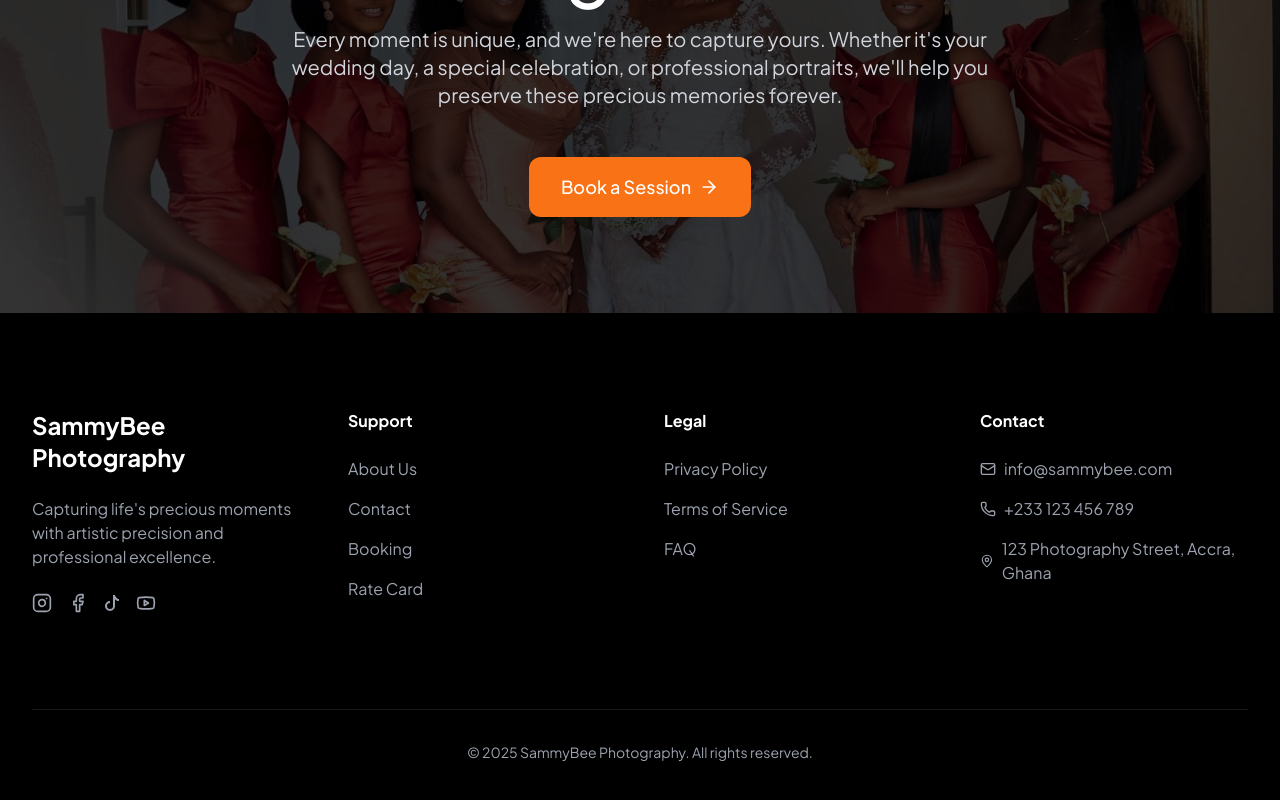
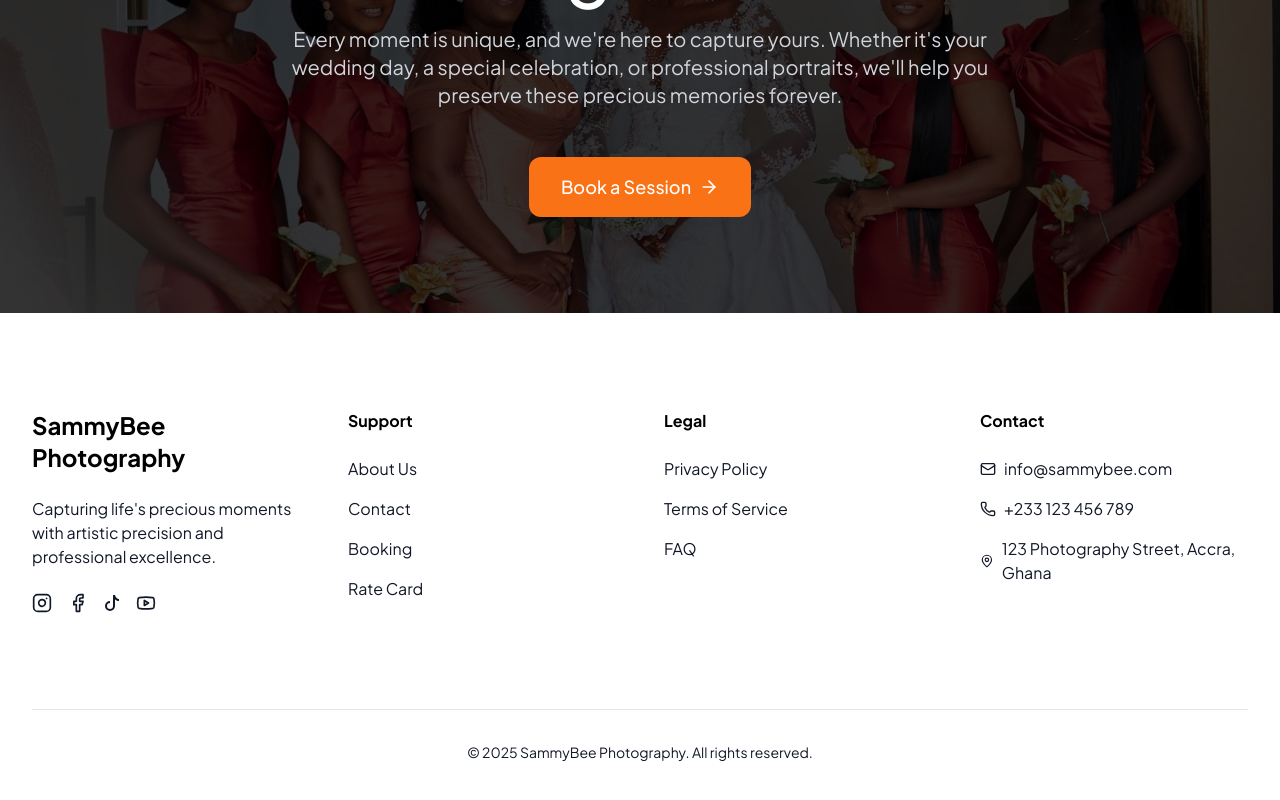
Before and after one commit to nanayawdev/sammybeephotography, a Next.js app: page / in a window 1280 px wide. Shown: the part 5177-5977 px from the top of the page. Built offline with nearby package versions, Linux system fonts and the light colour scheme.

Commit message:
Add dark mode support to Footer component

```diff
--- a/src/components/footer.tsx
+++ b/src/components/footer.tsx
@@ -45,13 +45,13 @@ const FOOTER_LINKS: Record<string, FooterLink[]> = {
 
 export default function Footer() {
   return (
-    <footer className="bg-black text-white">
+    <footer className="bg-white dark:bg-black text-black dark:text-white">
       <div className="max-w-7xl mx-auto px-8 py-24">
         <div className="grid grid-cols-1 md:grid-cols-4 gap-12">
           {/* Brand Column */}
           <div className="space-y-6">
-            <h2 className="text-2xl font-bold">SammyBee Photography</h2>
-            <p className="text-gray-400 max-w-sm">
+            <h2 className="text-2xl font-bold text-black dark:text-white">SammyBee Photography</h2>
+            <p className="text-gray-900 dark:text-white max-w-sm">
               Capturing life&apos;s precious moments with artistic precision and professional excellence.
             </p>
             <div className="flex items-center gap-4">
@@ -59,7 +59,7 @@ export default function Footer() {
                 href="https://instagram.com"
                 target="_blank"
                 rel="noopener noreferrer"
-                className="text-gray-400 hover:text-white transition-colors"
+                className="text-gray-900 dark:text-white hover:text-black dark:hover:text-white transition-colors"
               >
                 <Instagram className="w-5 h-5" />
               </a>
@@ -67,7 +67,7 @@ export default function Footer() {
                 href="https://facebook.com"
                 target="_blank"
                 rel="noopener noreferrer"
-                className="text-gray-400 hover:text-white transition-colors"
+                className="text-gray-900 dark:text-white hover:text-black dark:hover:text-white transition-colors"
               >
                 <Facebook className="w-5 h-5" />
               </a>
@@ -75,7 +75,7 @@ export default function Footer() {
                 href="https://tiktok.com"
                 target="_blank"
                 rel="noopener noreferrer"
-                className="text-gray-400 hover:text-white transition-colors"
+                className="text-gray-900 dark:text-white hover:text-black dark:hover:text-white transition-colors"
               >
                 <BsTiktok className="w-4 h-4" />
               </a>
@@ -83,7 +83,7 @@ export default function Footer() {
                 href="https://youtube.com"
                 target="_blank"
                 rel="noopener noreferrer"
-                className="text-gray-400 hover:text-white transition-colors"
+                className="text-gray-900 dark:text-white hover:text-black dark:hover:text-white transition-colors"
               >
                 <Youtube className="w-5 h-5" />
               </a>
@@ -99,7 +99,7 @@ export default function Footer() {
                   <li key={link.href}>
                     <Link
                       href={link.href}
-                      className="text-gray-400 hover:text-white transition-colors flex items-center gap-2"
+                      className="text-gray-900 dark:text-white hover:text-black dark:hover:text-white transition-colors flex items-center gap-2"
                     >
                       {'icon' in link && link.icon && <link.icon className="w-4 h-4" />}
                       <span className={link.icon ? "break-words" : ""}>
@@ -114,8 +114,8 @@ export default function Footer() {
         </div>
 
         {/* Bottom Bar */}
-        <div className="mt-24 pt-8 border-t border-white/10">
-          <p className="text-gray-400 text-sm text-center">
+        <div className="mt-24 pt-8 border-t border-black/10 dark:border-white/10">
+          <p className="text-gray-900 dark:text-white text-sm text-center">
             © {new Date().getFullYear()} SammyBee Photography. All rights reserved.
           </p>
         </div>
```
